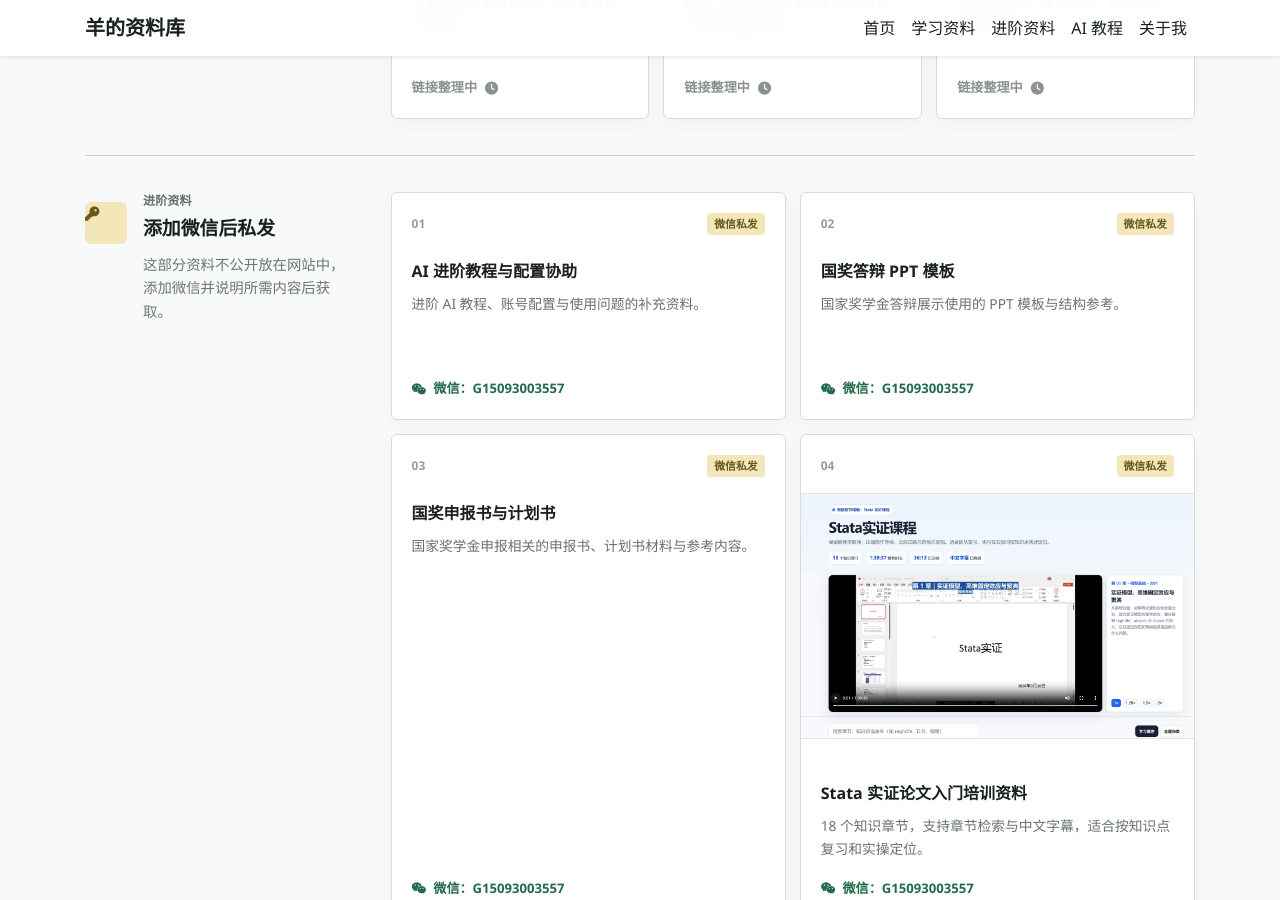
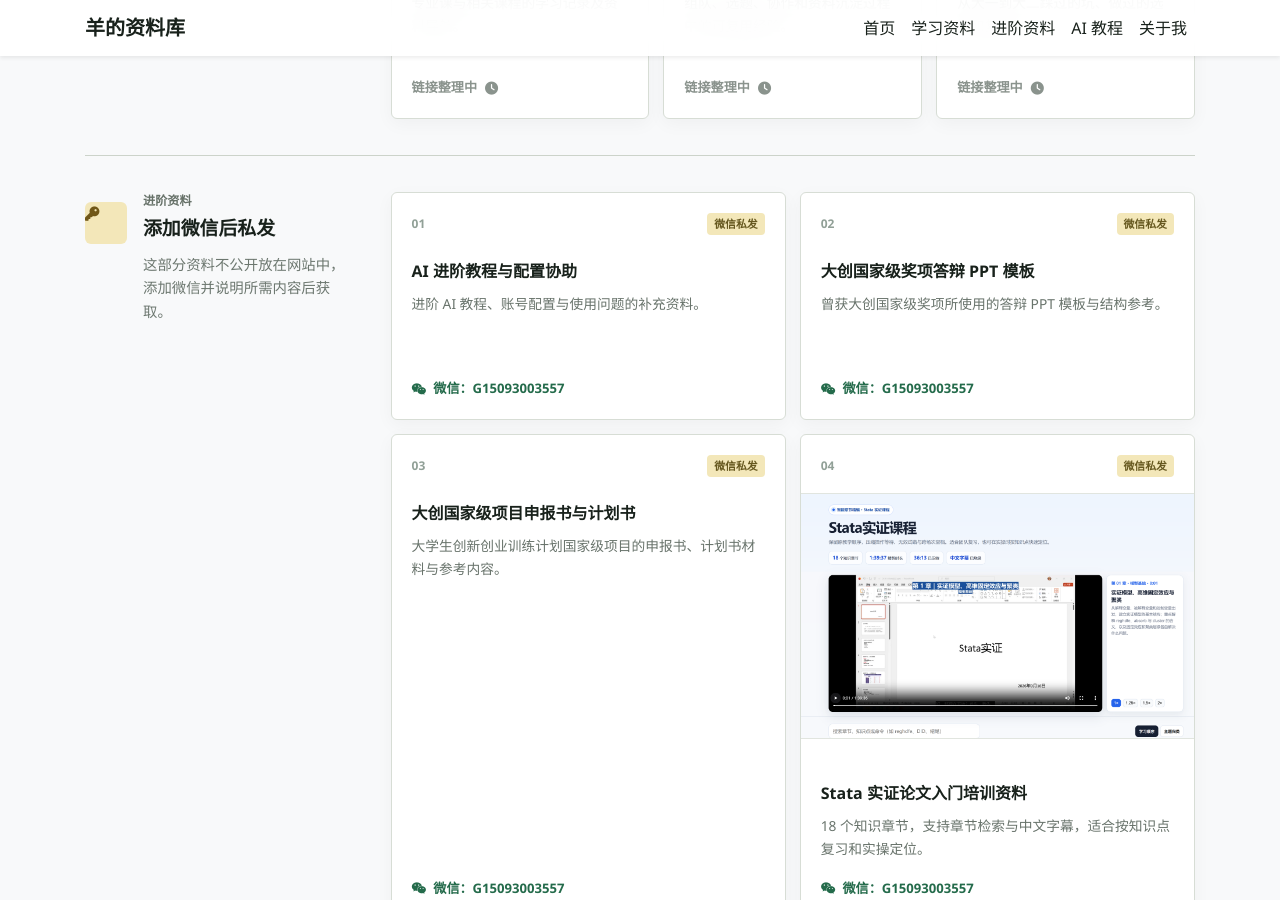
Before and after one commit to yy874159-del/yy874159-del.github.io, a Jekyll site: the page built from index.html, in a window 1280 px wide and 900 px high, scrolled down 1430 px. Built offline with Jekyll 4.4.1, drawn with Linux system fonts in a browser that asks for light colours; nearby versions of some CDN libraries; a style sheet for code colours, icons or effects is not loaded; some of the changed text lies outside the part shown.

Commit message:
Correct national innovation award wording

```diff
--- a/_data/profile.yml
+++ b/_data/profile.yml
@@ -11,7 +11,7 @@ github: yy874159-del
 
 short_bio_text_justify: false
 short_bio: >-
-  <p>我是一名大二学生，专业学习保持前列，曾获得校一等奖学金，并参加美赛 MCM 和大学生创新训练项目。</p>
+  <p>我是一名大二学生，专业学习保持前列，曾获得校一等奖学金，参加美赛 MCM，并获得大创国家级奖项。</p>
   <p>我更关注 AI 的实际应用：把 GPT、Claude、Gemini、Codex、Python 和 Cursor 等工具用到学习、代码、建模与真实项目中。</p>
   <p>这里集中分享我整理的课程资料和 AI 实践文档，具体内容统一放在飞书里持续更新。</p>
 
--- a/_data/resources.yml
+++ b/_data/resources.yml
@@ -63,13 +63,13 @@ groups:
         status: 微信私发
         url: ""
         contact: "微信：G15093003557"
-      - title: 国奖答辩 PPT 模板
-        description: 国家奖学金答辩展示使用的 PPT 模板与结构参考。
+      - title: 大创国家级奖项答辩 PPT 模板
+        description: 曾获大创国家级奖项所使用的答辩 PPT 模板与结构参考。
         status: 微信私发
         url: ""
         contact: "微信：G15093003557"
-      - title: 国奖申报书与计划书
-        description: 国家奖学金申报相关的申报书、计划书材料与参考内容。
+      - title: 大创国家级项目申报书与计划书
+        description: 大学生创新创业训练计划国家级项目的申报书、计划书材料与参考内容。
         status: 微信私发
         url: ""
         contact: "微信：G15093003557"
```
